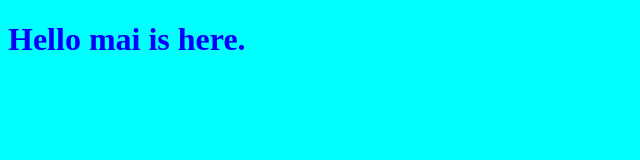
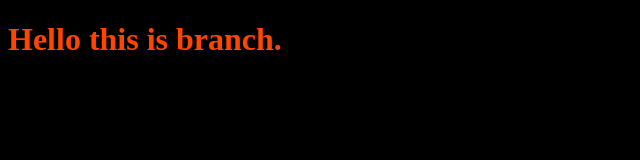
Before and after one commit to maioia/myProject, a plain HTML site: page index.html in a window 1280 px wide. Shown: the whole page, without its empty margins (0-640 px from the left). Drawn offline with Linux system fonts and the light colour scheme.

Commit message:
changing style for branches

```diff
--- a/index.html
+++ b/index.html
@@ -8,7 +8,7 @@
     <title>Document</title>
 </head>
 <body>
-    <h1>Hello mai is here.</h1>
+    <h1>Hello this is branch.</h1>
     <script src="app.js"></script>
 </body>
 </html>
--- a/style.css
+++ b/style.css
@@ -1,7 +1,7 @@
 h1{
-    color:blue;
+    color:orangered;
 }
 
 body{
-    background-color:aqua;
+    background-color:black;
 }
```
